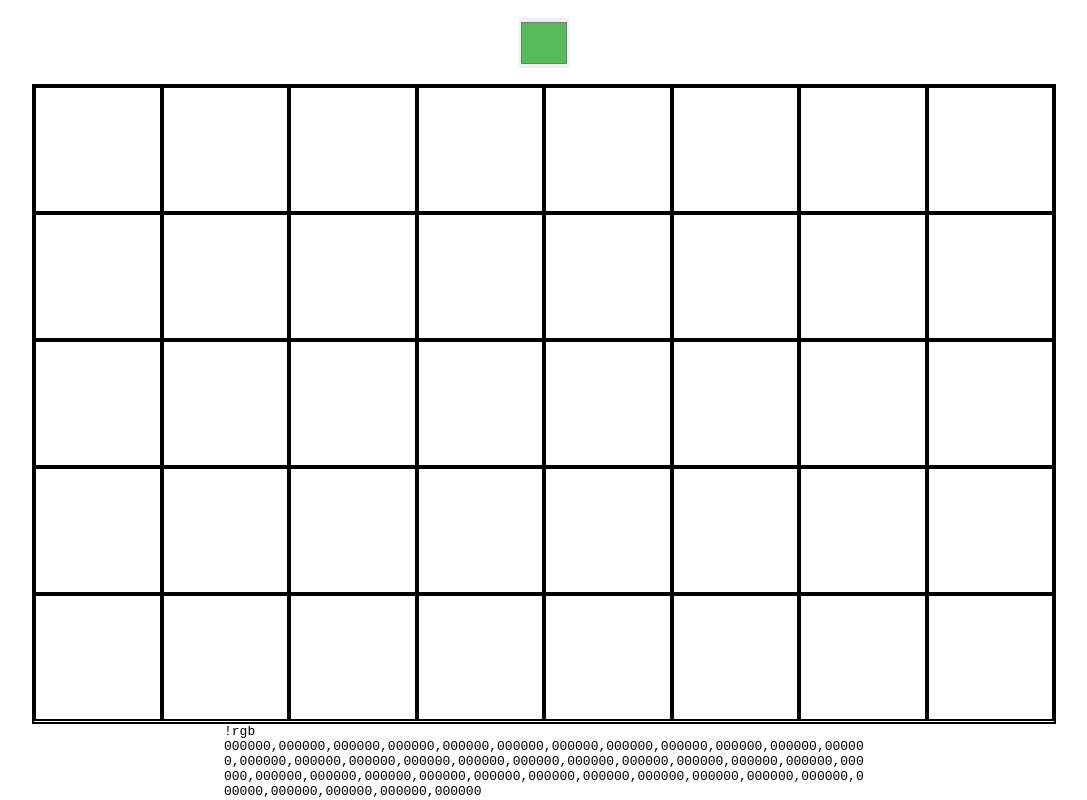
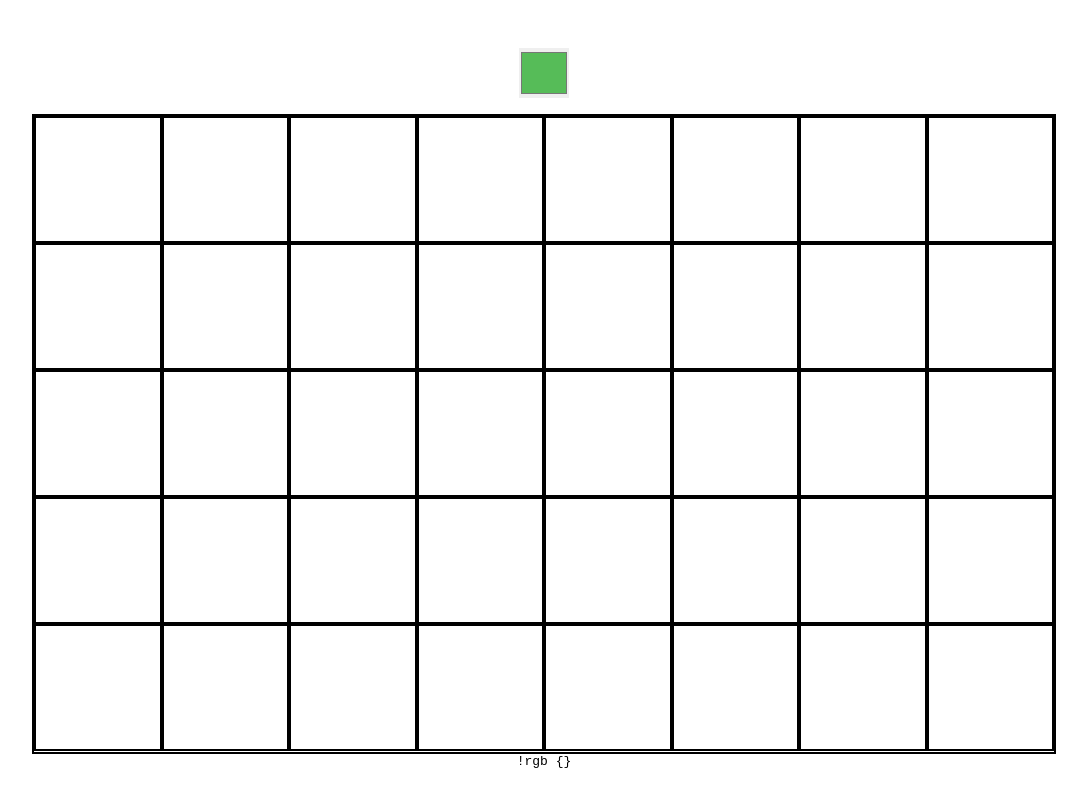
Before and after one commit to CodingGarden/react-pixel-art-maker, a React (Create React App) app: page / in a window 1280 px wide. Shown: the whole page, without its empty margins (96-1183 px from the left). Built offline with nearby package versions, Linux system fonts and the light colour scheme.

Commit message:
Update App.js

```diff
--- a/src/App.js
+++ b/src/App.js
@@ -23,7 +23,17 @@ function App() {
     [cells]
   );
   const chatString = useMemo(
-    () => cells.map((cell) => cell.color.slice(1)).join(','),
+    () =>
+      JSON.stringify(
+        cells
+          .map((cell) => cell.color.slice(1))
+          .reduce((acc, color, i) => {
+            if (parseInt(color, 10) !== 0) {
+              acc[`${parseInt(i / 5, 10)}${parseInt(i, 10) % 5}`] = color;
+            }
+            return acc;
+          }, {})
+      ),
     [cells]
   );
   return (
```
